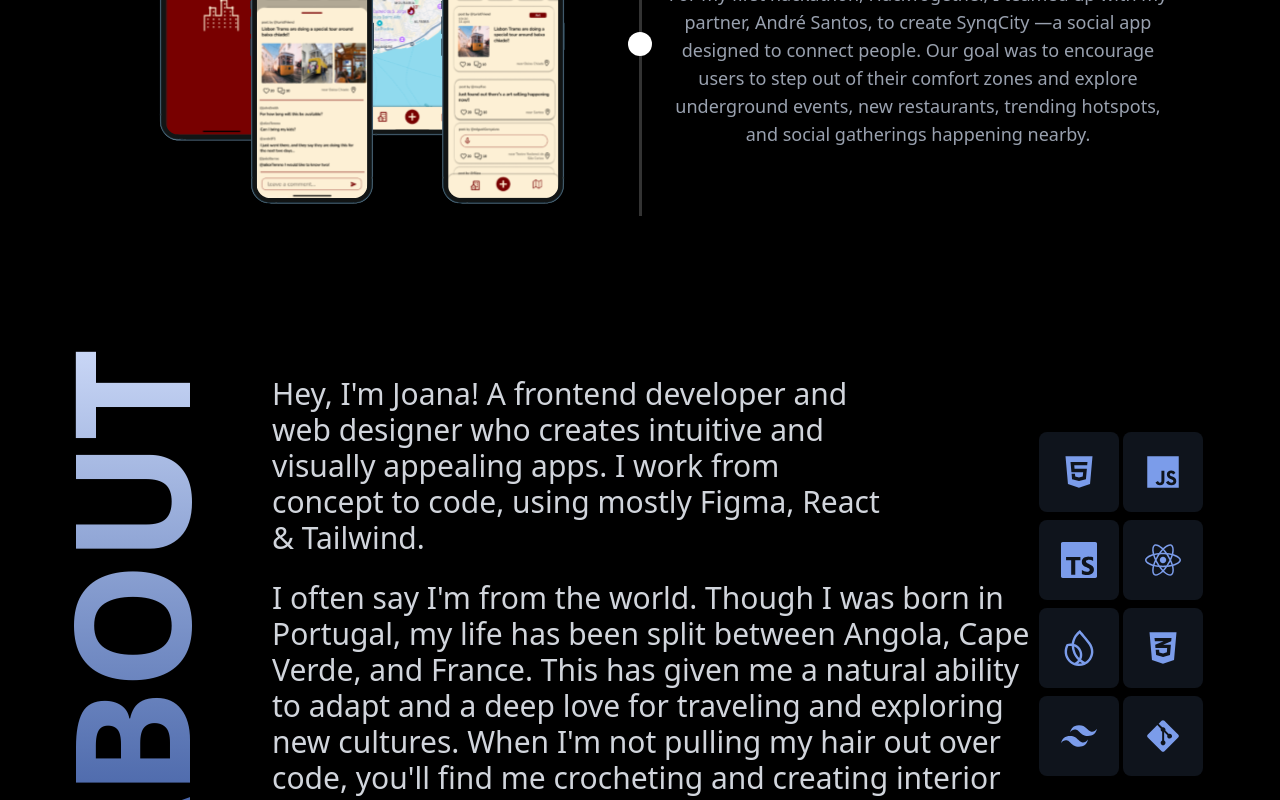
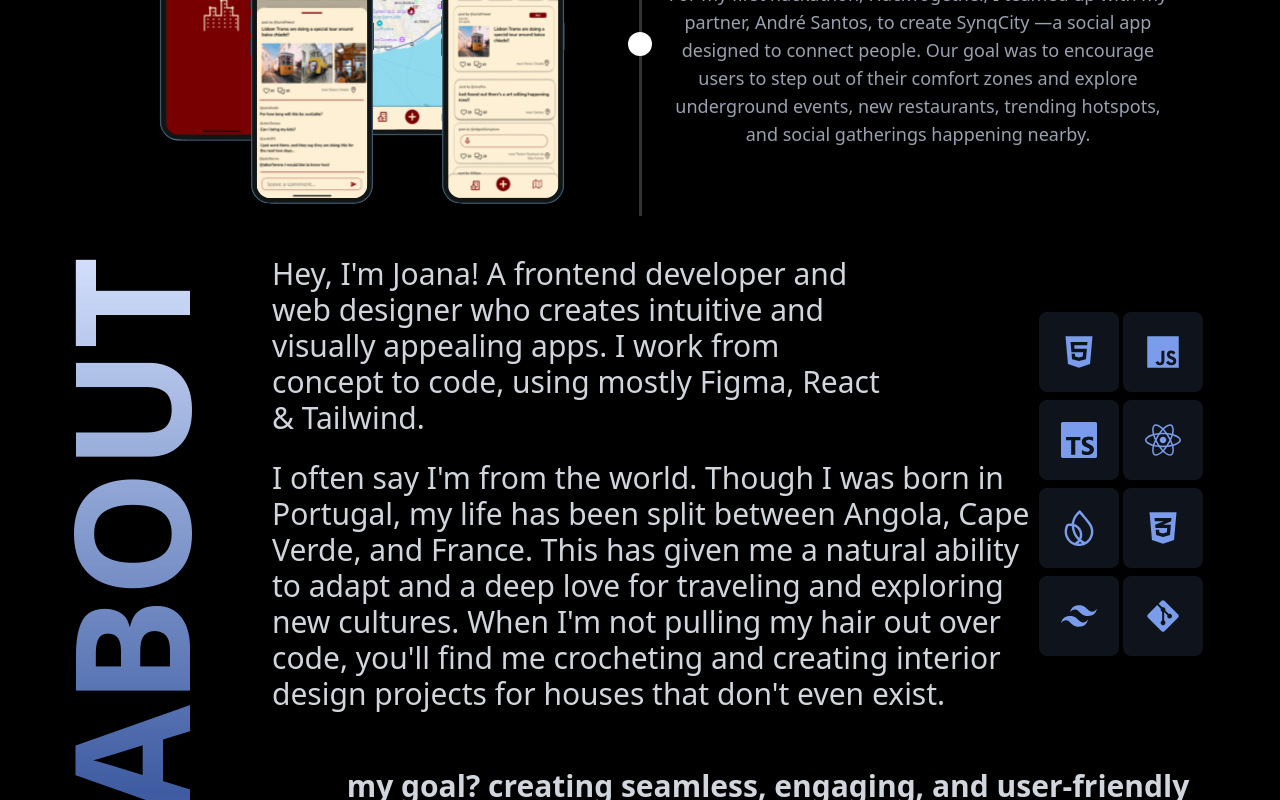
Before and after one commit to joanamarquees/portfolio, a React (Vite) app: page / in a window 1280 px wide. Shown: the part 1560-2360 px from the top of the page. Built offline with nearby package versions, Linux system fonts and the light colour scheme.

Commit message:
farta disto já

```diff
--- a/src/App.css
+++ b/src/App.css
@@ -61,7 +61,7 @@ html {
 }
 
 section {
-  scroll-margin-top: 100px;
+  scroll-margin-top: 5vh;
 }
 
 @media (prefers-reduced-motion: reduce) {
--- a/src/App.tsx
+++ b/src/App.tsx
@@ -118,7 +118,7 @@ function App() {
 
       <section
         id="about"
-        className="flex flex-col md:flex-row w-screen min-h-screen py-20 text-gray-300"
+        className="flex flex-col md:flex-row w-screen min-h-screen py-10 text-gray-300 overflow-x-hidden"
       >
         <div className="w-full md:w-[20%] flex-shrink-0 flex items-center justify-center">
           <div className="transform md:-rotate-90">
--- a/src/components/projects.tsx
+++ b/src/components/projects.tsx
@@ -20,7 +20,7 @@ export default function Projects({ onImageClick }: ProjectsProps) {
   };
 
   return (
-    <section id="projects" className="h-full pb-20 pt-[15vh] md:pt-[22vh] px-5 md:px-0">
+    <section id="projects" className="h-full pt-[15vh] md:pt-[22vh] px-5 md:px-0">
       <div className="relative flex justify-center gap-5">
         <div className="absolute h-[100vh] w-[3px] bg-transparent lg:bg-white/20"></div>
         <div className="flex flex-col justify-between h-full md:h-[90vh] py-10 md:py-20">
```
